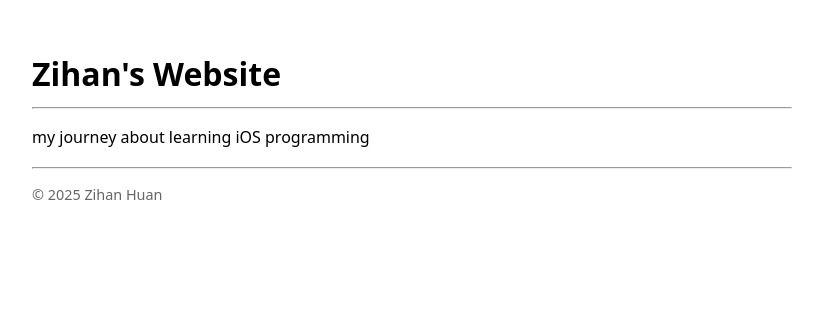
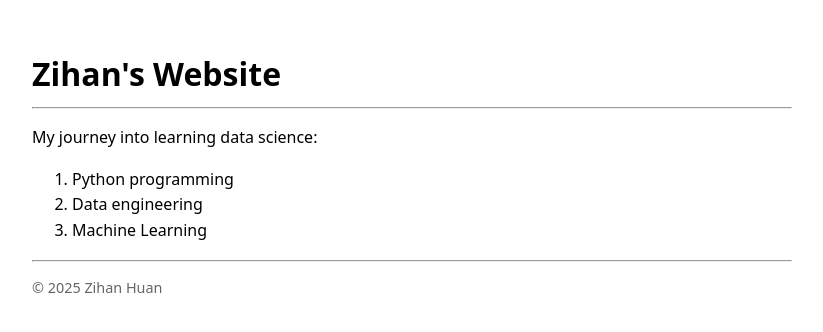
Before and after one commit to zihanhuan/zihan_website, a Jekyll site: the page built from blog.md, in a window 1280 px wide. Shown: the top 332 px of the page, without its empty margins (228-1051 px from the left). Built offline with Jekyll 4.4.1, drawn with Linux system fonts in a browser that asks for light colours; our own code applies the rules of GitHub Pages for plain Markdown files.

Commit message:
Update blog.md

```diff
--- a/blog.md
+++ b/blog.md
@@ -1 +1,6 @@
-my journey about learning iOS programming
+My journey into learning data science:
+
+
+1. Python programming
+2. Data engineering
+3. Machine Learning
```
